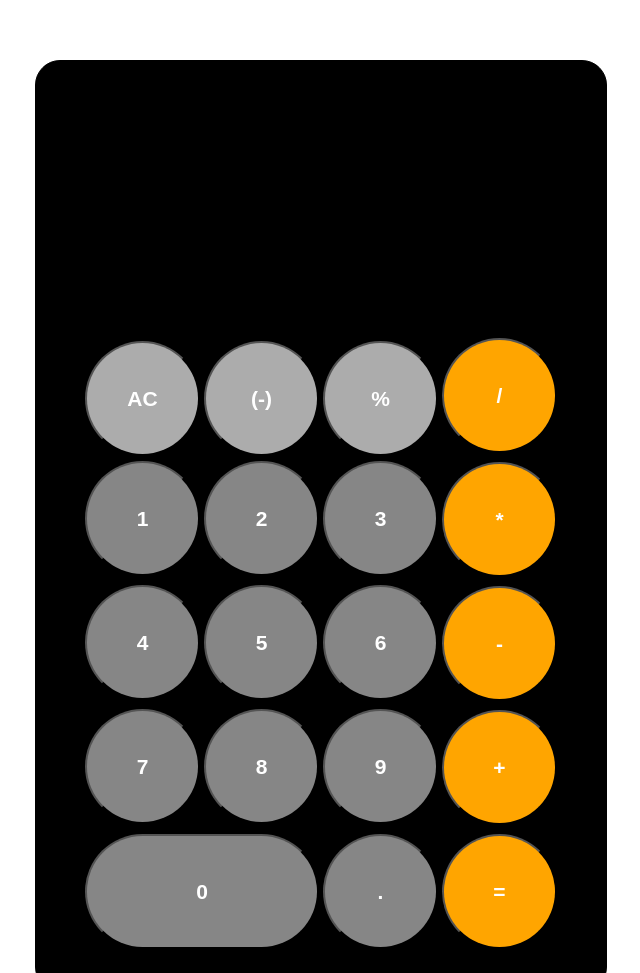
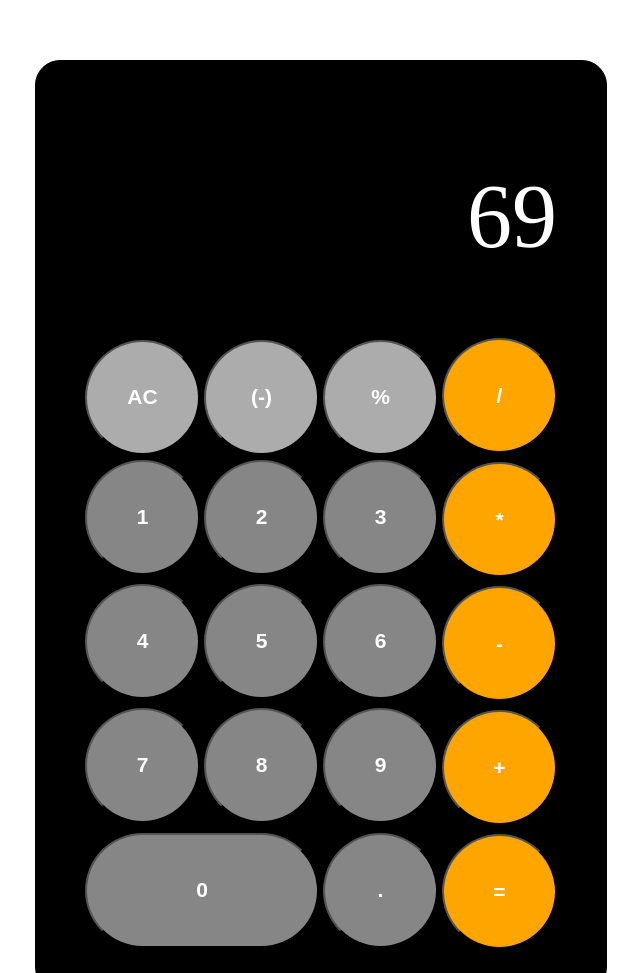
Before and after one commit to 8BITeyes/calculator, a plain HTML site: page index.html in a window 1280 px wide. Shown: the part 132-1105 px from the top of the page, without its empty margins (319-959 px from the left). Drawn offline with Linux system fonts and the light colour scheme.

Commit message:
Ryan Frazin Jul 17, 16:45
Add display container to calculator

Change more CSS

```diff
--- a/index.html
+++ b/index.html
@@ -10,6 +10,7 @@
     <body>
         <div class="body">
             <div class="calculatorcontainer">
+                <div class="display">69</div>
                 <div class="buttoncontainer">
                     <div class="leftcontainer">
                         <div class="topcontainer">
--- a/style.css
+++ b/style.css
@@ -10,8 +10,9 @@
 
 .calculatorcontainer {
     display: flex;
-    align-items: flex-end;
-    justify-content: center;
+    flex-direction: column;
+    align-items: center;
+    justify-content: flex-end;
     height: 930px;
     width: 570px;
     margin: 5px;
@@ -22,9 +23,8 @@
 
 .buttoncontainer {
     display: flex;
-    justify-content: center;
     align-items: center;
-    width: 500px;
+    width: 472px;
     height: 700px;
     gap: 4px;
 }
@@ -34,7 +34,7 @@
     flex-direction: column;
     justify-content: flex-end;
     width: auto;
-    height: 616px;
+    height: 613px;
 }
 
 .numbercontainer {
@@ -70,6 +70,16 @@
     background-color: rgb(172, 172, 172);
 }
 
+.display {
+    display: flex;
+    justify-content: end;
+    align-items: center;
+    height: 150px;
+    width: 472px;
+    font-size: 90px;
+    color: white;
+}
+
 button {
     height: 115px;
     width: 115px;
@@ -77,7 +87,6 @@ button {
     background-color: rgb(134, 134, 134);
     margin-top: 5px;
     font-size: 21px;
-    font-family: sans-serif;
     font-weight: bold;
     color: white;
 }
```
